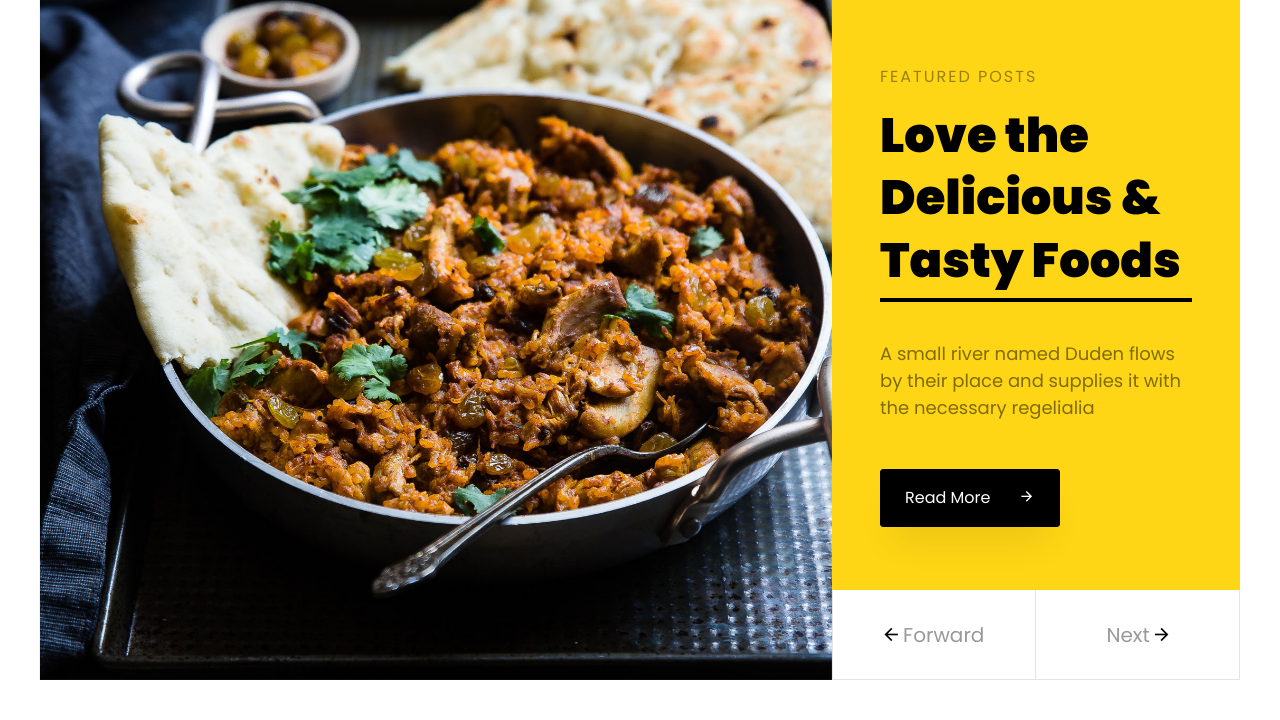
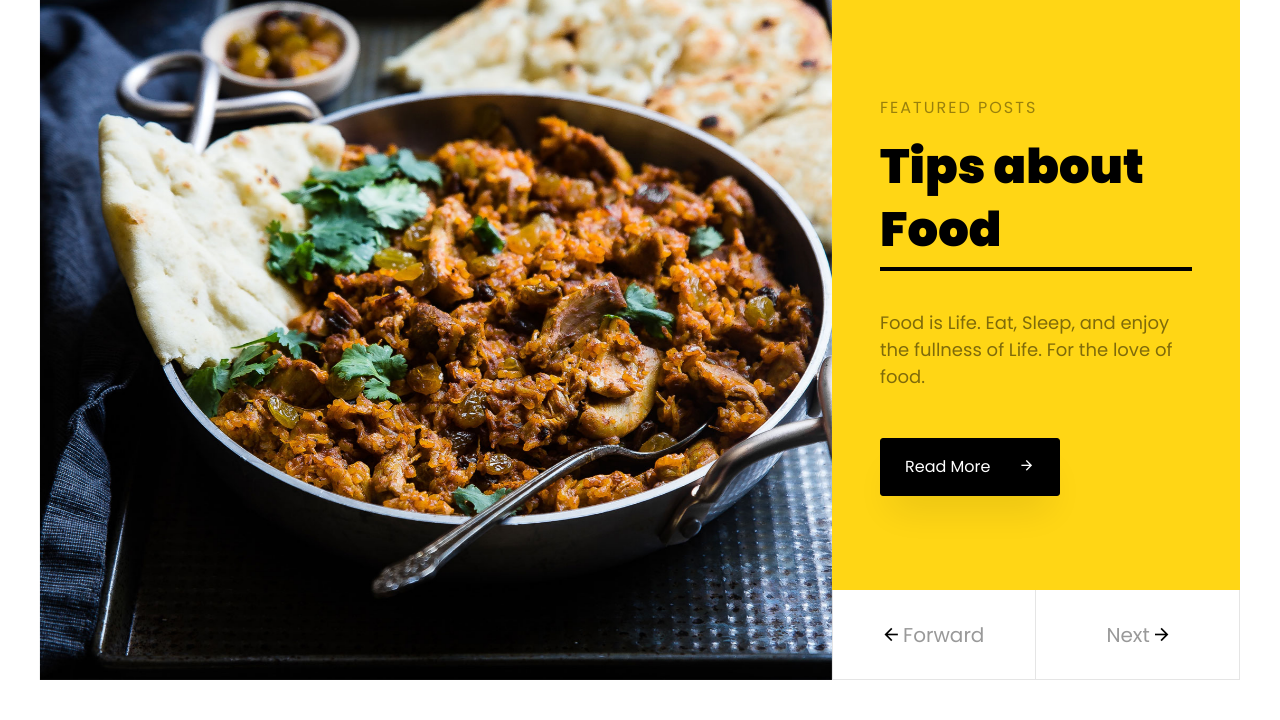
Before and after one commit to yemiemy/Food-Blog-Site, a Django app: page / in a window 1280 px wide. Shown: the part 91-811 px from the top of the page. Run offline with Django 3.2, Linux system fonts and the light colour scheme; data comes from the database, SQL or seed files in the repository; both versions use the stored data as it was after the commit; some libraries are stand-ins or nearby versions; some web fonts are replaced.

Commit message:
second commit

```diff
--- a/MyBlog/urls.py
+++ b/MyBlog/urls.py
@@ -17,8 +17,9 @@ from django.contrib import admin
 from django.contrib.auth import views as auth_views
 from django.urls import path
 from pages import views
-from blog.views import  latest_blog, blog, single_page, lifestyle, create_post
-from pages.views import homepage, about, contact, foods, product_create_view
+from blog import views
+from blog.views import  latest_blog, blog, single_page, lifestyle, create_post, homepage
+from pages.views import about, contact, foods, product_create_view
 from users.views import register, profile
 from django.conf.urls.static import static
 from django.conf import settings
--- a/blog/admin.py
+++ b/blog/admin.py
@@ -1,6 +1,7 @@
 from django.contrib import admin
-from .models import Post, Category
+from .models import Post, Category, Comment
 
 # Register your models here.
 admin.site.register(Post)
 admin.site.register(Category)
+admin.site.register(Comment)
--- a/blog/models.py
+++ b/blog/models.py
@@ -22,6 +22,7 @@ class Post(models.Model):
     image = models.ImageField(upload_to='pictures/%Y/%m/%d/', max_length=255, null=True, blank=True)
     published = models.DateTimeField(auto_now_add=True)
     category = models.ForeignKey(Category, on_delete=models.CASCADE, null=True)
+    featured = models.BooleanField(default=False)
     #image = models.ImageField()
 
     def __str__(self):
@@ -34,6 +35,9 @@ class Comment(models.Model):
     writer = models.CharField(max_length=50, default=True, blank=True)
     email = models.EmailField(max_length=120)
     body = models.TextField()
-    active = models.BooleanField(default=True)
+    active = models.BooleanField(default=False)
     published = models.DateTimeField(auto_now_add=True)
     #category = models.ForeignKey(Category, on_delete=models.CASCADE, null=True)
+    def __str__(self):
+
+        return "{} published on {}".format(self.writer,self.published)
--- a/blog/views.py
+++ b/blog/views.py
@@ -7,10 +7,20 @@ from django.contrib.auth.decorators import login_required
 
 # Create your views here.
 
+def homepage(request):
+	#print(request.user)
+	post = Post.objects.all()
+	feature = Post.objects.filter(featured = True)
+
+	#userInfo = request.user
+	#return HttpResponse("<h1>Hello World! My first Django Project")
+
+	# We use render to view our full html page: rendering a template
+	return render(request, 'index.html', {'post':post, 'feature':feature})
 
 
 def lifestyle(request):
-	post = Post.objects.all()
+	post = Post.objects.order_by('-id')
 
 	return render(request, 'lifestyle.html', {'post':post})
 
@@ -62,6 +72,7 @@ def single_page(request, id):
 	form = commentForm(request.POST or None)
 	#header = "This is My Blog"
 	comments = post.comments.all()
+	active = post.comments.filter(active=True)
 	if form.is_valid():
 
 			comment = form.save(commit=False)
@@ -69,17 +80,11 @@ def single_page(request, id):
 			comment.post = post
 			comment.author = request.user
 			comment.save()
-
-
-
-
 	#if request.method == 'POST':
 	#	form = commentForm(request.POST)
-
 	#print(post)
-
-
 	return render(request, 'single_page.html', {
 		'post':post,
 		'comments': comments,
-		'form':form,})
+		'form':form,
+		'active':active,})
--- a/pages/views.py
+++ b/pages/views.py
@@ -15,18 +15,18 @@ def product_create_view(request):
 	return render(request, "products/product_create.html", context)
 
 
-def homepage(request):
-	print(request.user)
+#def homepage(request):
+	#print(request.user)
 	#posts = Post.objects.all()
 	#header = "This is My Blog"
 	#print(posts)
-	userInfo = request.user
+	#userInfo = request.user
 
 	#The code below is to just print out something(h1 tag) on the page.
 	#return HttpResponse("<h1>Hello World! My first Django Project")
 
 	# We use render to view our full html page: rendering a template
-	return render(request, 'index.html', {})
+	#return render(request, 'index.html', {})
 
 
 def about(request):
--- a/templates/index.html
+++ b/templates/index.html
@@ -66,27 +66,32 @@
 </div>
 {% endfor %}
 {% endif %}
+
     <section class="home-slider owl-carousel">
+
+			{% for post in feature %}
       <div class="slider-item">
         <div class="container">
           <div class="row d-flex slider-text justify-content-center align-items-center" data-scrollax-parent="true">
-
-						<div class="img" style="background-image: url('{% static "images/bg_1.jpg" %}' );"></div>
-
+			{% if post.image %}
+			<div class="img" style="background-image: url('{{post.image.url}}' );"></div>
+			{% endif %}
             <div class="text d-flex align-items-center ftco-animate">
             	<div class="text-2 pb-lg-5 mb-lg-4 px-4 px-md-5">
 		          	<h3 class="subheading mb-3">Featured Posts</h3>
-		            <h1 class="mb-5">Love the Delicious &amp; Tasty Foods</h1>
-		            <p class="mb-md-5">A small river named Duden flows by their place and supplies it with the necessary regelialia</p>
+
+		            <h1 class="mb-5">{{post.title}}</h1>
+		            <p class="mb-md-5">{{post.body|truncatewords:20}}</p>
 		            <p><a href="{% url 'blog' %}" class="btn btn-black px-3 px-md-4 py-3">Read More <span class="icon-arrow_forward ml-lg-4"></span></a></p>
+
               </div>
             </div>
-
           </div>
         </div>
       </div>
+      {% endfor %}
 
-      <div class="slider-item">
+      <!--<div class="slider-item">
         <div class="container">
           <div class="row d-flex slider-text justify-content-center align-items-center" data-scrollax-parent="true">
 
@@ -103,7 +108,7 @@
 
           </div>
         </div>
-      </div>
+      </div>-->
     </section>
 
 
--- a/templates/single_page.html
+++ b/templates/single_page.html
@@ -127,7 +127,7 @@
           <div class="pt-5 mt-5">
 
             <h3 class="mb-5">Comments</h3>
-            {% for comment in comments %}
+            {% for comment in active %}
           <div class="about-author d-flex p-4 bg-light">
             <div class="desc">
               <h3>{{comment.writer}}</h3>
```
Also changed, not shown: blog/migrations/0003_post_featured.py (added), blog/migrations/0004_auto_20190601_1300.py (added), db.sqlite3, media/pictures/2019/06/01/bg_1.jpg (added), media/pictures/2019/06/01/bg_2.jpg (added), media/pictures/2019/06/01/bg_4.jpg (added), media/pictures/2019/06/01/bg_4_SB3ZoBa.jpg (added).
